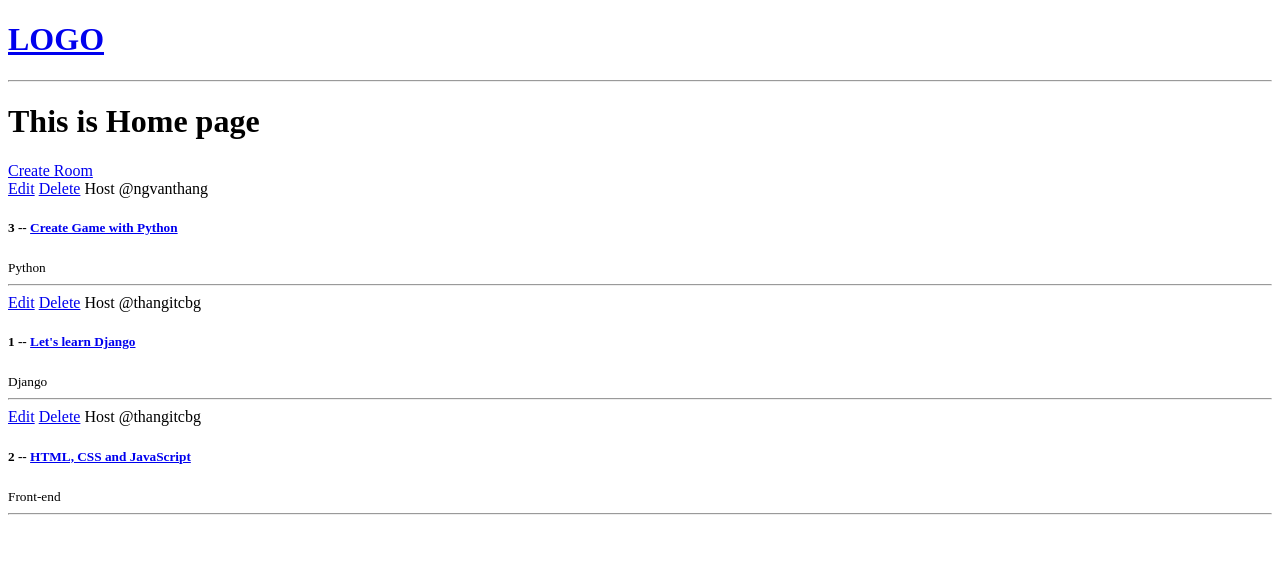
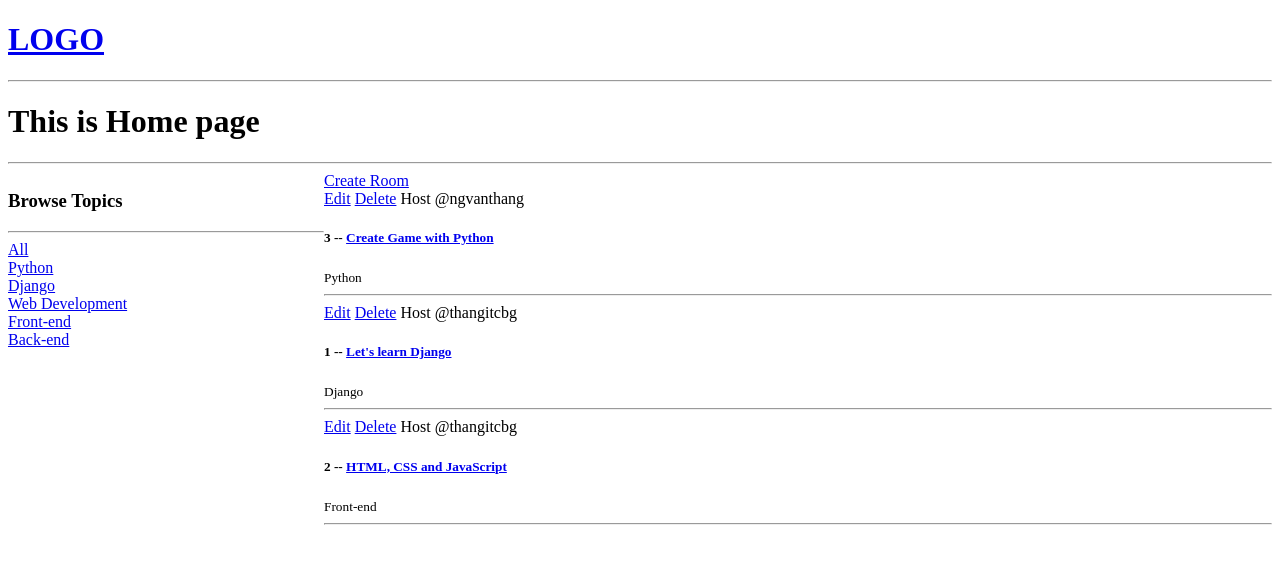
Before and after one commit to ngvanthanggit/FriendStardi, a Django app: page / in a window 1280 px wide. Shown: the top 564 px of the page. Run offline with Django 5.2, Linux system fonts and the light colour scheme; data comes from the database, SQL or seed files in the repository.

Commit message:
Filter Classes by Topics

```diff
--- a/base/templates/base/home.html
+++ b/base/templates/base/home.html
@@ -3,12 +3,35 @@
 {% block content %}
 
 <h1> This is Home page </h1>
+<hr>
+
+<style>
+    .home-container {
+        display: grid;
+        grid-template-columns: 1fr 3fr;
+    }
+</style>
+
+<div class="home-container">
+
+    <div>
+        <h3>Browse Topics</h3>
+        <hr>
+        <div>
+            <a href="{% url 'home' %}"> All </a>
+        </div>
+        <div>
+            {% for topic in topics %}
+                <div>
+                    <a href="{% url 'home' %}?q={{topic.name}}"> {{topic.name}} </a>
+                </div>
+            {% endfor %}
+        </div>
+    </div>
 
     <div>
         <a href="{% url 'create-room' %}"> Create Room </a>
-
         <div>
-
             {% for room in rooms %}
                 <div>
                     <a href="{% url 'update-room' room.id %}">Edit</a>
@@ -23,6 +46,7 @@
             {% endfor %}
 
         </div>
+    </div>
 
 </div>
 
--- a/base/views.py
+++ b/base/views.py
@@ -1,6 +1,6 @@
 from django.shortcuts import render, redirect
 from django.http import HttpResponse, Http404
-from .models import Room
+from .models import Room, Topic
 from .forms import RoomForm
 
 # Create your views here.
@@ -12,8 +12,11 @@ from .forms import RoomForm
 # ]
 
 def home(request):
-    rooms = Room.objects.all()
-    context = {'rooms': rooms}
+    q = request.GET.get('q') if request.GET.get('q') != None else ''
+    rooms = Room.objects.filter(topic__name__contains=q)
+    topics = Topic.objects.all()
+
+    context = {'rooms': rooms, 'topics': topics}
     return render(request, 'base/home.html', context)
 
 def room(request, pk):
```
Lines whose indentation alone changed are shown as unchanged.
